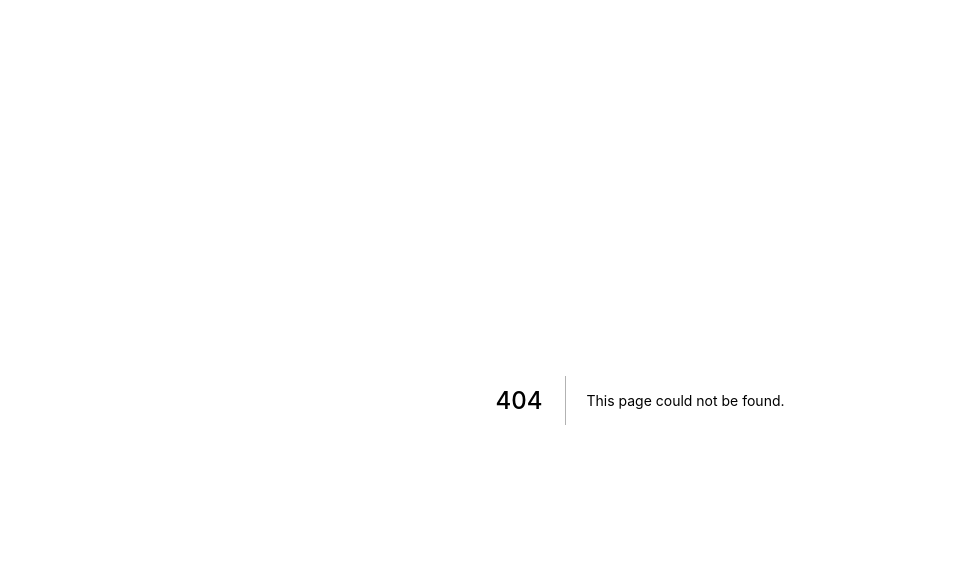
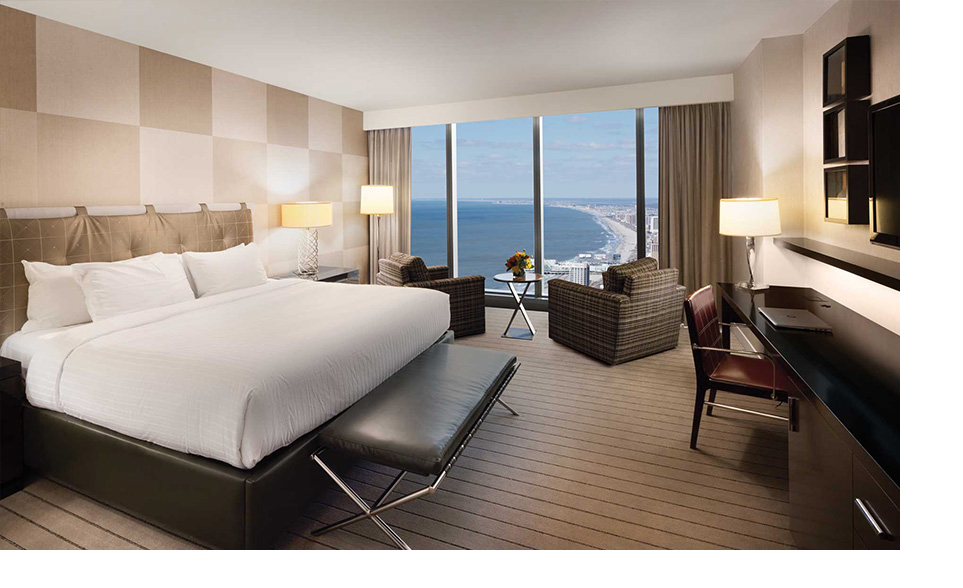
Before and after one commit to vhuang5564/hotel-california, a Next.js app: page /test in a window 1280 px wide. Before the commit this address had no page. Shown: the top 588 px of the page, without its empty margins (0-963 px from the left). Built offline with nearby package versions, Linux system fonts and the light colour scheme.

Commit message:
add picture to layout

```diff
--- /dev/null
+++ b/components/Layout.jsx
@@ -0,0 +1,10 @@
+import Image from 'next/image';
+import background from "../public/pictures/king.jpg";
+
+export default function Layout (props) {
+  return (
+    <main>
+      <Image src={background} alt="background"/>
+    </main>
+  );
+}
--- /dev/null
+++ b/pages/test.js
@@ -0,0 +1,7 @@
+import Layout from "../components/Layout";
+
+export default function test () {
+  return (
+    <Layout />
+  );
+}
```
